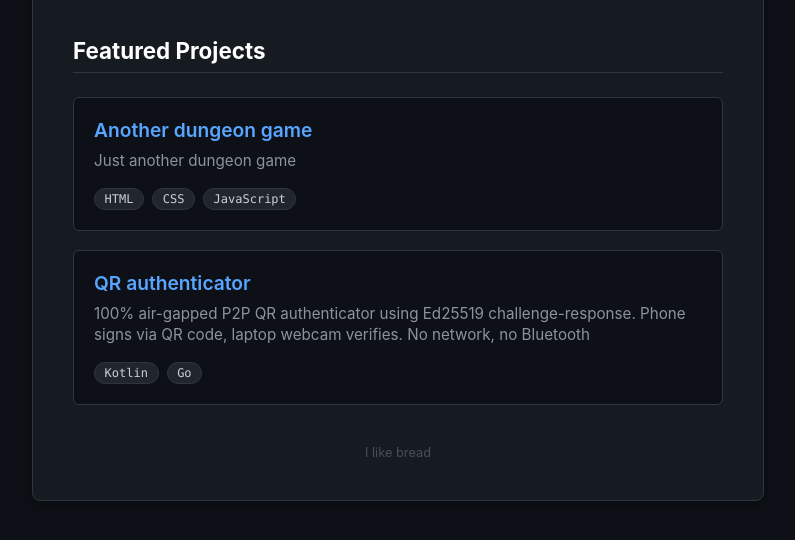
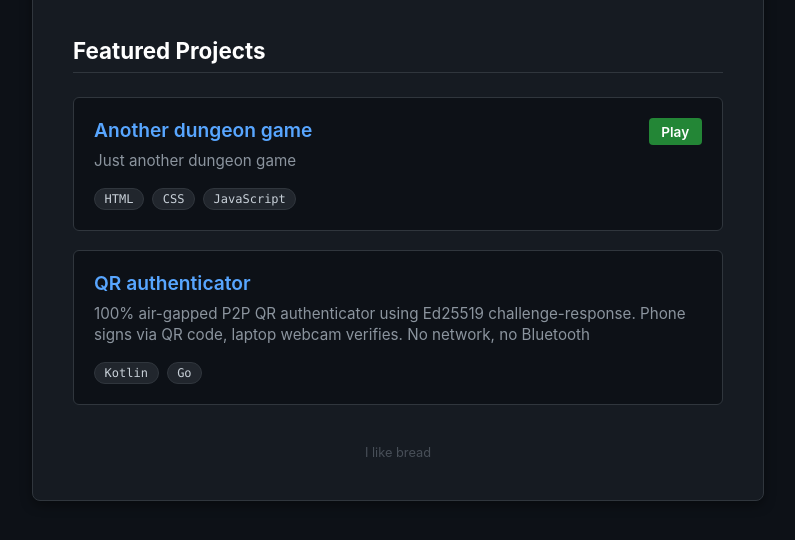
Before and after one commit to martinsuii/martinsuii.github.io, a plain HTML site: page index.html in a window 1280 px wide. Shown: the part 208-748 px from the top of the page, without its empty margins (242-1037 px from the left). Drawn offline with Linux system fonts and the light colour scheme.

Commit message:
Added play button

```diff
--- a/index.html
+++ b/index.html
@@ -12,6 +12,8 @@
             --card-bg: #161b22;
             --border-color: #30363d;
             --tag-bg: #21262d;
+            --play-btn-bg: #238636;
+            --play-btn-hover: #2ea043;
         }
 
         body {
@@ -72,6 +74,7 @@
         }
 
         .project-card {
+            position: relative;
             background-color: var(--bg-color);
             border: 1px solid var(--border-color);
             border-radius: 6px;
@@ -87,11 +90,38 @@
             border-color: var(--accent-color);
         }
 
+        .project-title-container {
+            display: flex;
+            justify-content: space-between;
+            align-items: flex-start;
+            margin-bottom: 0.5rem;
+            padding-right: 70px; /* Leave space so title text doesn't overlap button */
+        }
+
         .project-title {
             color: var(--accent-color);
             font-size: 1.2rem;
             font-weight: 600;
-            margin: 0 0 0.5rem 0;
+            margin: 0;
+        }
+
+        .play-btn {
+            position: absolute;
+            top: 1.25rem;
+            right: 1.25rem;
+            background-color: var(--play-btn-bg);
+            color: #ffffff;
+            text-decoration: none;
+            font-size: 0.85rem;
+            font-weight: 600;
+            padding: 0.35rem 0.8rem;
+            border-radius: 4px;
+            transition: background-color 0.1s ease;
+            z-index: 2; /* Ensures click registers on the button, not the card link */
+        }
+
+        .play-btn:hover {
+            background-color: var(--play-btn-hover);
         }
 
         .project-desc {
@@ -138,7 +168,12 @@
 
             <div class="projects-grid">
                 <a href="https://github.com/martinsuii/another-dungeon-game" target="_blank" class="project-card">
-                    <div class="project-title">Another dungeon game</div>
+                    <div class="project-title-container">
+                        <div class="project-title">Another dungeon game</div>
+                    </div>
+                    <object>
+                        <a href="https://martinsuii.github.io/another-dungeon-game?easter=egg" target="_blank" class="play-btn" onclick="event.stopPropagation();">Play</a>
+                    </object>
                     <div class="project-desc">Just another dungeon game</div>
                     <div class="tags">
                         <span class="tag">HTML</span>
@@ -148,8 +183,10 @@
                 </a>
 
                 <a href="https://github.com/martinsuii/qr-auth" target="_blank" class="project-card">
-                    <div class="project-title">QR authenticator</div>
-                    <div class="project-desc">100% air-gapped P2P QR authenticator using Ed25519 challenge-response. Phone signs via QR code, laptop webcam verifies. No network, no Bluetooth </div>
+                    <div class="project-title-container">
+                        <div class="project-title">QR authenticator</div>
+                    </div>
+                    <div class="project-desc">100% air-gapped P2P QR authenticator using Ed25519 challenge-response. Phone signs via QR code, laptop webcam verifies. No network, no Bluetooth</div>
                     <div class="tags">
                         <span class="tag">Kotlin</span>
                         <span class="tag">Go</span>
```
